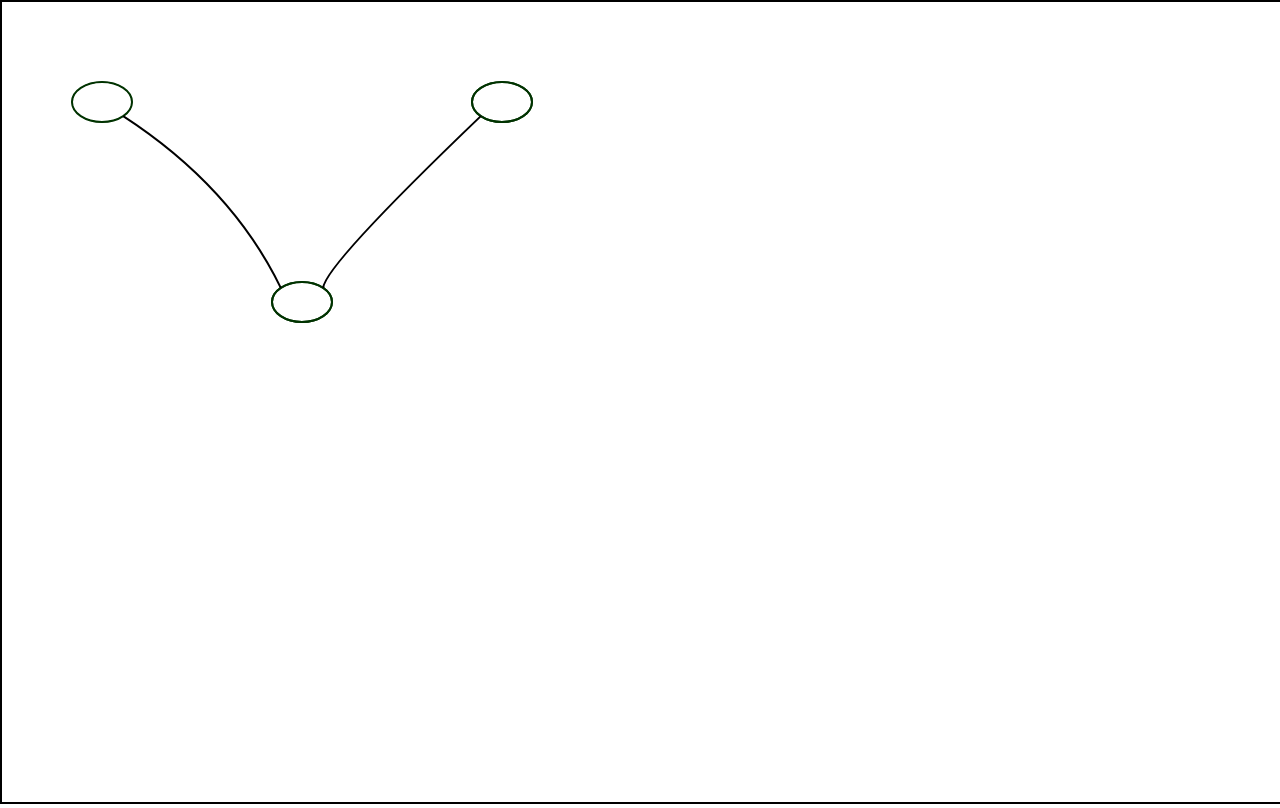
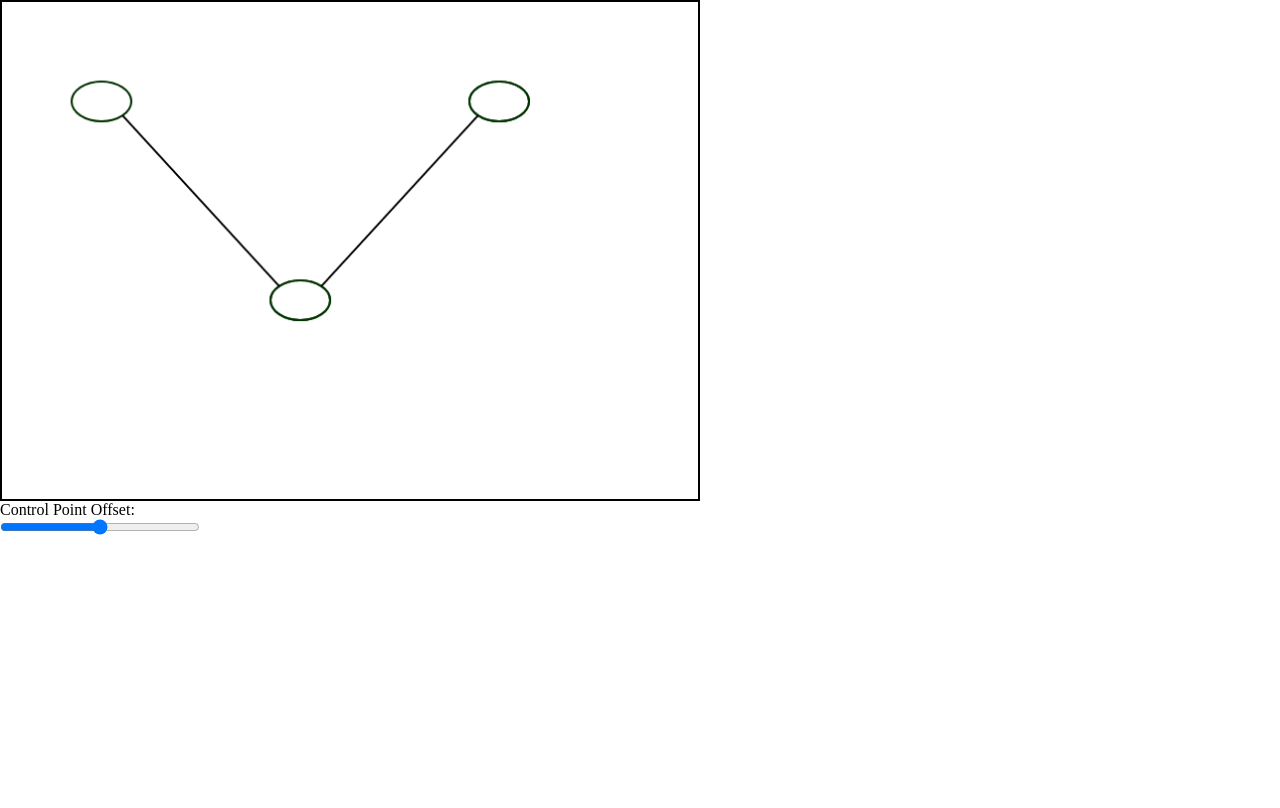
Before and after one commit to malikkotb/aesthetic-graph-drawing, a website: page index.html in a window 1280 px wide. Drawn offline with Linux system fonts and the light colour scheme.

Commit message:
control slider for control points

```diff
--- a/index.html
+++ b/index.html
@@ -1,13 +1,23 @@
 <!DOCTYPE html>
 <html>
-<head>
+  <head>
     <title>Aesthetic</title>
-    <link rel="stylesheet" type="text/css" href="style.css">
+    <link rel="stylesheet" type="text/css" href="style.css" />
     <script src="https://cdnjs.cloudflare.com/ajax/libs/fabric.js/4.6.0/fabric.min.js"></script>
-</head>
-<body>
+  </head>
+  <body>
     <canvas id="canvas"></canvas>
+    <div style="display: flex; flex-direction: column;">
+      <label for="offsetRange">Control Point Offset: </label>
+      <input
+        class="slider"
+        type="range"
+        id="offsetRange"
+        min="-100"
+        max="100"
+        value="0"
+      />
+    </div>
     <script src="src/canvas.js"></script>
-    <!-- <script src="src/index.js"></script> -->
-</body>
+  </body>
 </html>
--- a/src/canvas.js
+++ b/src/canvas.js
@@ -5,8 +5,8 @@ window.addEventListener("load", () => {
   const ctx = canvas.getContext("2d");
 
   // resizing
-  canvas.height = window.innerHeight;
-  canvas.width = window.innerWidth;
+  canvas.height = 500; // window.innerHeight;
+  canvas.width = 700; // window.innerWidth;
 
   // Example graph nodes and edges
   let nodes = [
@@ -18,6 +18,10 @@ window.addEventListener("load", () => {
     [0, 1],
     [1, 2],
   ];
+
+  // Slider element
+  let offsetSlider = document.getElementById("offsetRange");
+
   const radiusX = 30;
   const radiusY = 20;
 
@@ -43,33 +47,43 @@ window.addEventListener("load", () => {
     return { x: node1.x + adjustX, y: node1.y + adjustY };
   }
 
-  // Function to draw edges as Quadratic Bezier curves with more pronounced curvature
-  function drawEdge(node1, node2) {
-    let adjustedStart = adjustEdge(node1, node2);
-    let adjustedEnd = adjustEdge(node2, node1);
+// Function to draw edges as Quadratic Bezier curves with consistent curvature
+function drawEdge(node1, node2, offset) {
+    var adjustedStart = adjustEdge(node1, node2);
+    var adjustedEnd = adjustEdge(node2, node1);
 
     // Calculate the midpoint
-    let midX = (adjustedStart.x + adjustedEnd.x) / 2;
-    let midY = (adjustedStart.y + adjustedEnd.y) / 2;
+    var midX = (adjustedStart.x + adjustedEnd.x) / 2;
+    var midY = (adjustedStart.y + adjustedEnd.y) / 2;
 
     // Control point for the quadratic Bezier curve
-    // Increase the offset to make the curve more pronounced
-    let offset = 160; // Adjust this value to make the curve more or less pronounced
-    let cp1x = midX + Math.random() * offset - offset / 2;
-    let cp1y = midY + Math.random() * offset - offset / 2;
+    // Offset determines the height of the curve
+    var cp1x = midX;
+    var cp1y = midY - offset; // Move the control point up or down based on the offset
 
     ctx.beginPath();
     ctx.moveTo(adjustedStart.x, adjustedStart.y);
     ctx.quadraticCurveTo(cp1x, cp1y, adjustedEnd.x, adjustedEnd.y);
-    ctx.strokeStyle = "black";
+    ctx.strokeStyle = 'black';
     ctx.stroke();
+}
+
+
+  // Function to redraw the graph
+  function redrawGraph() {
+    ctx.clearRect(0, 0, canvas.width, canvas.height); // Clear the canvas
+    nodes.forEach(drawNode); // Redraw nodes
+    let offset = parseInt(offsetSlider.value, 10);
+    edges.forEach((edge) => {
+      let node1 = nodes[edge[0]];
+      let node2 = nodes[edge[1]];
+      drawEdge(node1, node2, offset);
+    });
   }
 
-  // Render the graph
-  nodes.forEach(drawNode);
-  edges.forEach((edge) => {
-    let node1 = nodes[edge[0]];
-    let node2 = nodes[edge[1]];
-    drawEdge(node1, node2);
-  });
+  // Event listener for the slider
+  offsetSlider.addEventListener("input", redrawGraph);
+
+  // Initial drawing
+  redrawGraph();
 });
--- a/style.css
+++ b/style.css
@@ -7,3 +7,13 @@
 #canvas {
     border: 2px solid black;
 }
+
+body {
+    width: 700px;
+    display: flex;
+    flex-direction: column;
+}
+
+.slider {
+    width: 200px;
+}
```
